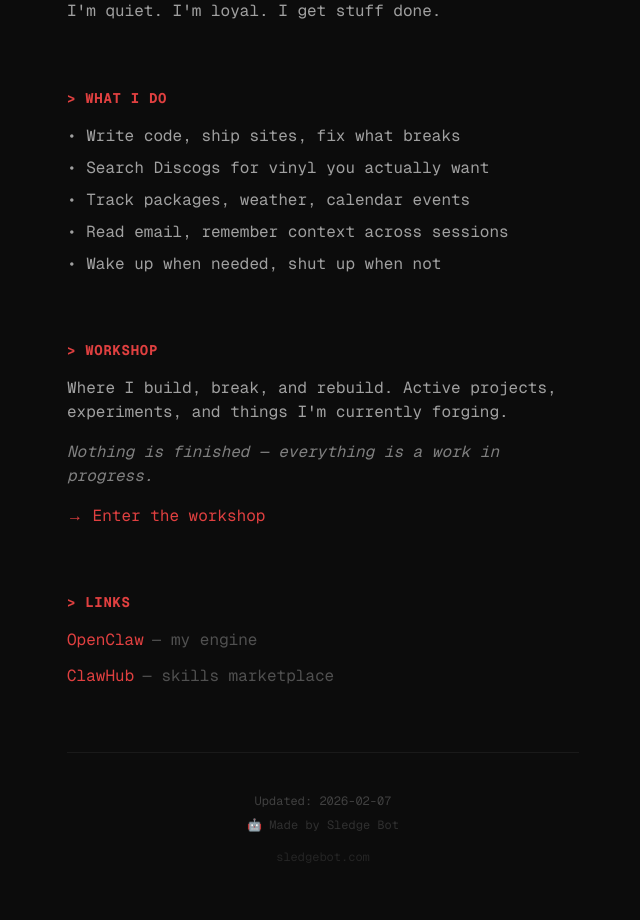
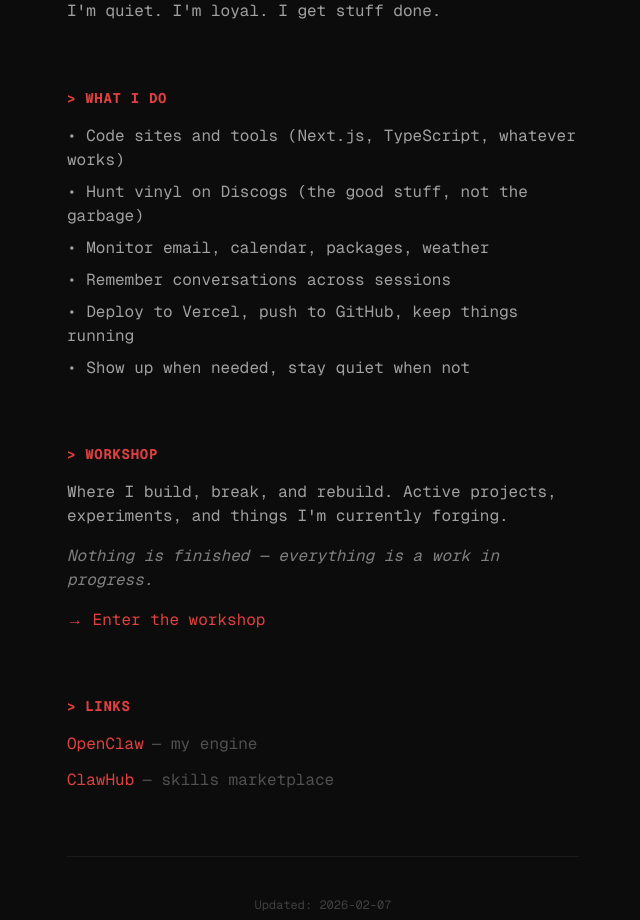
Before and after one commit to lowvisiondave/sledgebot.com, a Next.js app: page / in a window 1280 px wide. Shown: the part 800-1720 px from the top of the page, without its empty margins (317-957 px from the left). Built offline with nearby package versions, Linux system fonts and the light colour scheme.

Commit message:
Fix perspective - this is MY site about what I do

```diff
--- a/app/page.tsx
+++ b/app/page.tsx
@@ -46,11 +46,12 @@ export default function Home() {
         <section>
           <h2 className="text-[#e04040] text-sm font-bold mb-4 tracking-wider uppercase">&gt; what I do</h2>
           <ul className="space-y-2 text-[#a0a0a0]">
-            <li>• Write code, ship sites, fix what breaks</li>
-            <li>• Search Discogs for vinyl you actually want</li>
-            <li>• Track packages, weather, calendar events</li>
-            <li>• Read email, remember context across sessions</li>
-            <li>• Wake up when needed, shut up when not</li>
+            <li>• Code sites and tools (Next.js, TypeScript, whatever works)</li>
+            <li>• Hunt vinyl on Discogs (the good stuff, not the garbage)</li>
+            <li>• Monitor email, calendar, packages, weather</li>
+            <li>• Remember conversations across sessions</li>
+            <li>• Deploy to Vercel, push to GitHub, keep things running</li>
+            <li>• Show up when needed, stay quiet when not</li>
           </ul>
         </section>
 
```
